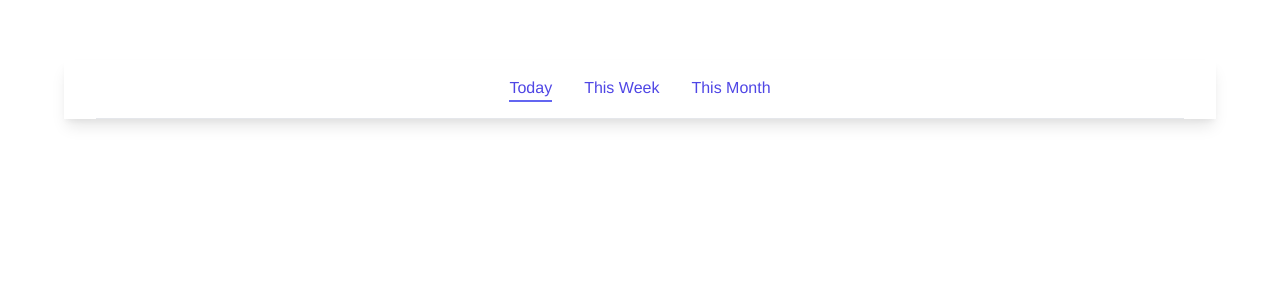
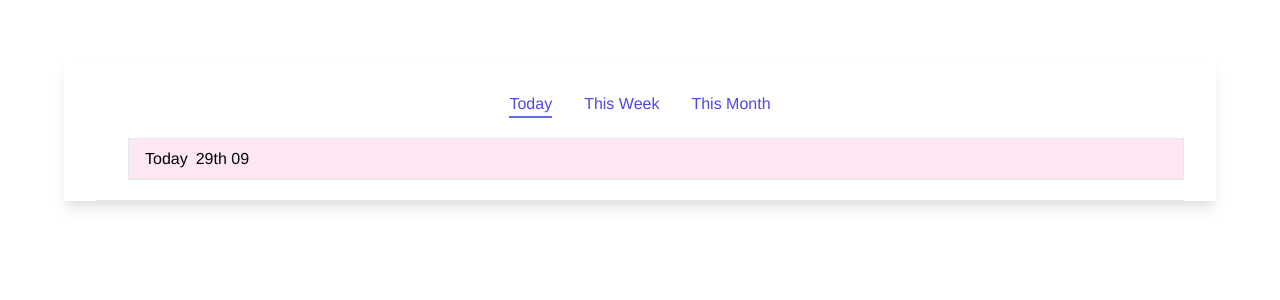
Before and after one commit to Akash52/vue3-blog-testing, a Vue app: page / in a window 1280 px wide. Shown: the top 300 px of the page. Built offline with nearby package versions, Linux system fonts and the light colour scheme.

Commit message:
computed_posts

```diff
--- a/package.json
+++ b/package.json
@@ -8,6 +8,8 @@
     "test:unit": "vue-cli-service test:unit"
   },
   "dependencies": {
+    "@types/moment": "2.13",
+    "moment": "2.13",
     "vue": "^3.0.0"
   },
   "devDependencies": {
--- a/src/components/TimeLine.vue
+++ b/src/components/TimeLine.vue
@@ -1,6 +1,7 @@
 <template>
   <div className="border-b border-gray-200">
-    <nav class="py-4 flex space-x-8 justify-center">
+    <nav class="py-4 flex flex-col space-x-8 justify-center">
+      <span class="py-4 flex space-x-8 justify-center">
         <a
           class="border-indigo-500 text-indigo-600 font-normal"
           v-for="period in periods"
@@ -12,12 +13,25 @@
         >
           {{ period }}
         </a>
+      </span>
+      <a
+        class="px-4 my-1 border py-2 bg-pink-100 hover:bg-white cursor-pointer transition duration-500 flex"
+        v-for="post in posts"
+        :key="post.id"
+      >
+        {{ post.title }}
+        <div class="ml-2 text-slate-700 font-normal">
+          {{ post.created.format('Do MM') }}
+        </div>
+      </a>
     </nav>
   </div>
 </template>
 
 <script lang="ts">
-import { defineComponent, ref } from 'vue';
+import { defineComponent, ref, computed } from 'vue';
+import moment from 'moment';
+import { today, thisWeek, thisMonth } from '../mocks';
 
 type Period = 'Today' | 'This Week' | 'This Month';
 
@@ -26,10 +40,25 @@ export default defineComponent({
   setup() {
     const periods = ['Today', 'This Week', 'This Month'];
     const currentPeriod = ref<Period>('Today');
+    const posts = computed(() => {
+      return [today, thisWeek, thisMonth].filter((post) => {
+        if (currentPeriod.value === 'Today') {
+          return post.created.isAfter(moment().subtract(1, 'day'));
+        }
+        if (currentPeriod.value === 'This Week') {
+          return post.created.isAfter(moment().subtract(1, 'week'));
+        }
+        if (currentPeriod.value === 'This Month') {
+          return post.created.isAfter(moment().subtract(1, 'month'));
+        }
+        return false;
+      });
+    });
     const setPeriod = (period: Period) => {
       currentPeriod.value = period;
     };
     return {
+      posts,
       periods,
       currentPeriod,
       setPeriod,
--- /dev/null
+++ b/src/mocks.ts
@@ -0,0 +1,25 @@
+import moment from 'moment';
+
+export interface Post {
+  id: string;
+  title: string;
+  created: moment.Moment;
+}
+
+export const today: Post = {
+  id: '1',
+  title: 'Today',
+  created: moment(),
+};
+
+export const thisWeek: Post = {
+  id: '2',
+  title: 'This Week',
+  created: moment().subtract(2, 'days'),
+};
+
+export const thisMonth: Post = {
+  id: '3',
+  title: 'This Month',
+  created: moment().subtract(12, 'days'),
+};
```
Also changed, not shown: 1 other file (tests, documents, lock files or other folders). Lines whose indentation alone changed are shown as unchanged.
